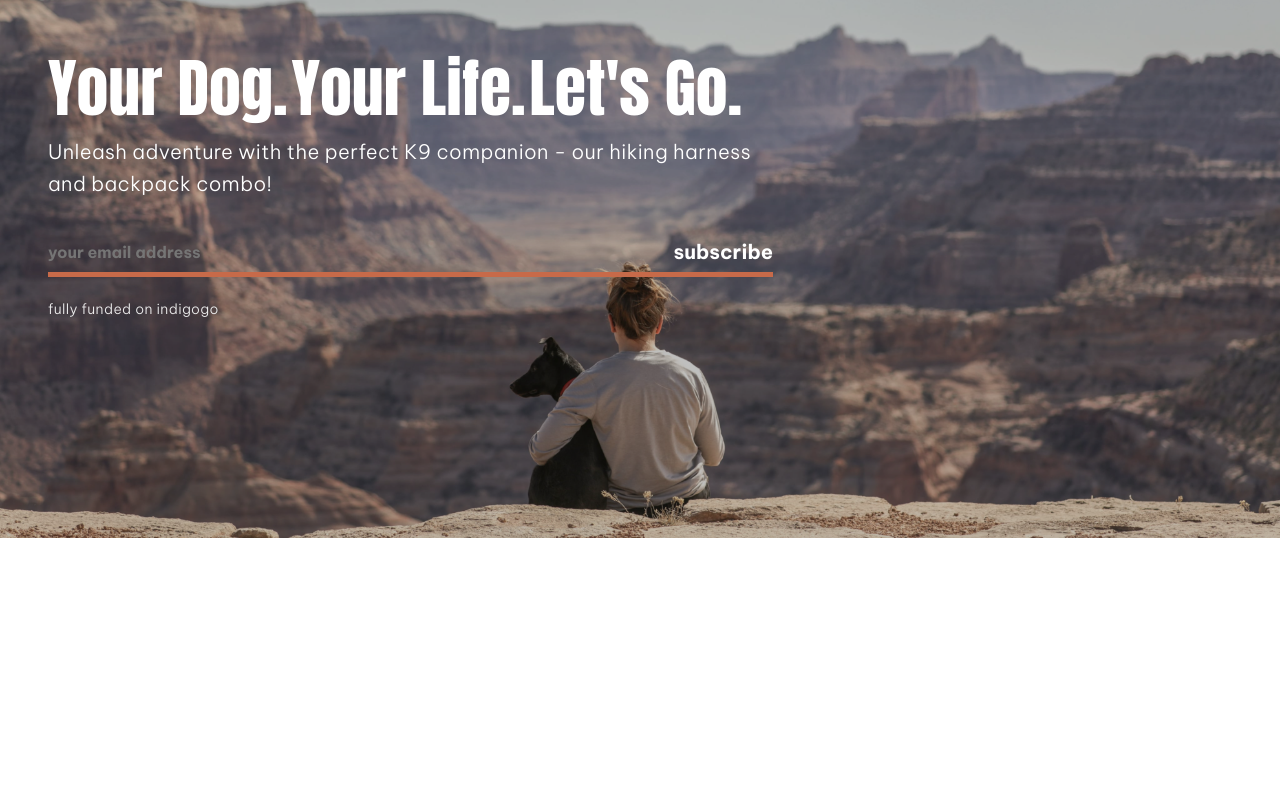
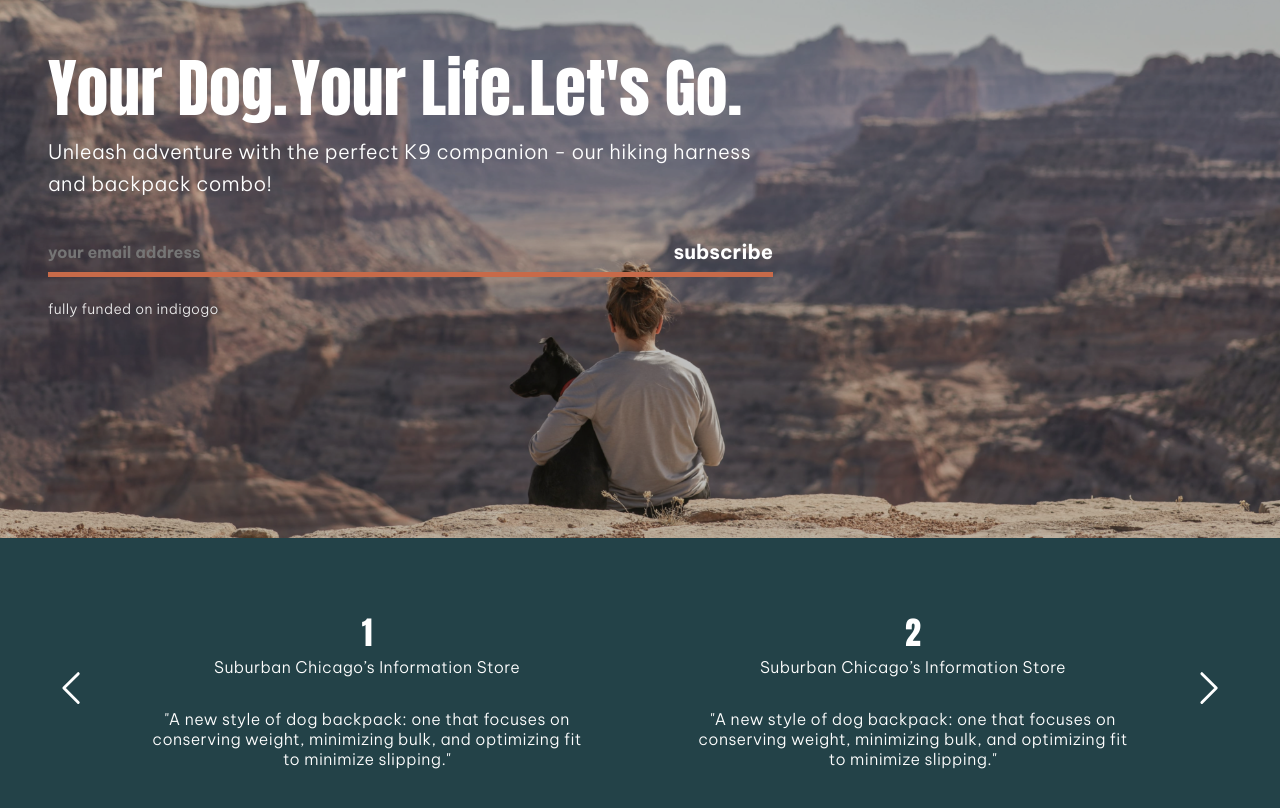
Before and after one commit to DOGPAK/dogpak-landing-page-1, a Next.js app in the folder dogpak-landing-page/: page / in a window 1280 px wide. Shown: the part 262-1070 px from the top of the page. Before the commit the page ends 800 px from the top, so only its background shows below. Built offline with nearby package versions, Linux system fonts and the light colour scheme.

Commit message:
created the testimonials section.

```diff
--- /dev/null
+++ b/dogpak-landing-page/components/Testimonials.jsx
@@ -0,0 +1,118 @@
+import React, { useRef } from "react";
+import styles from "../styles/Testimonials.module.css";
+
+const Testimonials = () => {
+    const scrollRef = useRef(null);
+
+    const scroll = (direction) => {
+        const { current } = scrollRef;
+        let scrollAmount = screen.width <= 550 ? 500 : 1250;
+
+        if (direction === "left") {
+            current.scrollLeft -= scrollAmount;
+        } else {
+            current.scrollLeft += scrollAmount;
+        }
+    };
+
+    return (
+        <div className={styles.holder}>
+            <svg
+                xmlns="http://www.w3.org/2000/svg"
+                fill="none"
+                viewBox="0 0 24 24"
+                strokeWidth={1.5}
+                stroke="currentColor"
+                className="w-6 h-6"
+                onClick={() => scroll("left")}
+            >
+                <path strokeLinecap="round" strokeLinejoin="round" d="M15.75 19.5L8.25 12l7.5-7.5"/>
+            </svg>
+
+            <div className={styles.testimonials} ref={scrollRef}>
+                <div className={styles.testimonial}>
+                    <div className={styles.testimonialHeading}>
+                        <h1>1</h1>
+                        <p>Suburban Chicago’s Information Store</p>
+                    </div>
+
+                    <p className={styles.testimonialDescription}>
+                        "A new style of dog backpack: one that focuses on conserving weight, minimizing bulk, and
+                        optimizing fit to minimize slipping."
+                    </p>
+                </div>
+                <div className={styles.testimonial}>
+                    <div className={styles.testimonialHeading}>
+                        <h1>2</h1>
+                        <p>Suburban Chicago’s Information Store</p>
+                    </div>
+
+                    <p className={styles.testimonialDescription}>
+                        "A new style of dog backpack: one that focuses on conserving weight, minimizing bulk, and
+                        optimizing fit to minimize slipping."
+                    </p>
+                </div>
+
+                <div className={styles.testimonial}>
+                    <div className={styles.testimonialHeading}>
+                        <h1>3</h1>
+                        <p>Suburban Chicago’s Information Store</p>
+                    </div>
+
+                    <p className={styles.testimonialDescription}>
+                        "A new style of dog backpack: one that focuses on conserving weight, minimizing bulk, and
+                        optimizing fit to minimize slipping."
+                    </p>
+                </div>
+                <div className={styles.testimonial}>
+                    <div className={styles.testimonialHeading}>
+                        <h1>4</h1>
+                        <p>Suburban Chicago’s Information Store</p>
+                    </div>
+
+                    <p className={styles.testimonialDescription}>
+                        "A new style of dog backpack: one that focuses on conserving weight, minimizing bulk, and
+                        optimizing fit to minimize slipping."
+                    </p>
+                </div>
+
+                <div className={styles.testimonial}>
+                    <div className={styles.testimonialHeading}>
+                        <h1>5</h1>
+                        <p>Suburban Chicago’s Information Store</p>
+                    </div>
+
+                    <p className={styles.testimonialDescription}>
+                        "A new style of dog backpack: one that focuses on conserving weight, minimizing bulk, and
+                        optimizing fit to minimize slipping."
+                    </p>
+                </div>
+                <div className={styles.testimonial}>
+                    <div className={styles.testimonialHeading}>
+                        <h1>6</h1>
+                        <p>Suburban Chicago’s Information Store</p>
+                    </div>
+
+                    <p className={styles.testimonialDescription}>
+                        "A new style of dog backpack: one that focuses on conserving weight, minimizing bulk, and
+                        optimizing fit to minimize slipping."
+                    </p>
+                </div>
+            </div>
+
+            <svg
+                xmlns="http://www.w3.org/2000/svg"
+                fill="none"
+                viewBox="0 0 24 24"
+                strokeWidth={1.5}
+                stroke="currentColor"
+                className="w-6 h-6"
+                onClick={() => scroll("right")}
+            >
+                <path strokeLinecap="round" strokeLinejoin="round" d="M8.25 4.5l7.5 7.5-7.5 7.5"/>
+            </svg>
+        </div>
+    );
+};
+
+export default Testimonials;
--- a/dogpak-landing-page/pages/index.jsx
+++ b/dogpak-landing-page/pages/index.jsx
@@ -1,6 +1,7 @@
 import Head from "next/head";
 import Navbar from "@/components/Navbar";
 import Hero from "@/components/Hero";
+import Testimonials from "@/components/Testimonials";
 
 export default function Home() {
     return (
@@ -20,6 +21,7 @@ export default function Home() {
             <main>
                 <Navbar/>
                 <Hero />
+                <Testimonials />
             </main>
         </>
     );
--- /dev/null
+++ b/dogpak-landing-page/styles/Testimonials.module.css
@@ -0,0 +1,71 @@
+.holder {
+    height: 300px;
+    width: 100%;
+
+    display: flex;
+    align-items: center;
+    justify-content: space-between;
+    padding: 0 3rem;
+    background-color: #234248;
+}
+
+.holder > svg {
+    width: 50px;
+}
+
+.testimonials {
+    height: 100%;
+    width: 100%;
+    display: flex;
+    justify-content: space-between;
+    flex-wrap: nowrap;
+    overflow-x: auto;
+    -webkit-overflow-scrolling: touch;
+    -ms-overflow-style: -ms-autohiding-scrollbar;
+    /*gap: 10rem;*/
+
+    scroll-behavior: smooth;
+    scroll-snap-type: x mandatory;
+}
+
+.testimonials::-webkit-scrollbar {
+    display: none;
+}
+
+/*.testimonialGroup {*/
+/*    scroll-snap-align: start;*/
+/*    flex: 0 0 auto;*/
+/*    display: flex;*/
+/*    justify-content: space-between;*/
+/*    width: 100%;*/
+/*}*/
+
+.testimonial {
+    scroll-snap-align: start;
+    display: flex;
+    flex-direction: column;
+    flex: 0 0 auto;
+
+    gap: 2rem;
+    justify-content: center;
+    align-items: center;
+    text-align: center;
+
+    height: 100%;
+    width: 50%;
+    padding: 0 3rem;
+}
+
+.testimonialHeading > p {
+    font-weight: 300;
+}
+
+.testimonialDescription {
+    font-weight: 300;
+}
+
+@media screen and (max-width: 960px) {
+    .testimonial {
+        width: 100%;
+    }
+}
--- a/dogpak-landing-page/styles/globals.css
+++ b/dogpak-landing-page/styles/globals.css
@@ -6,7 +6,7 @@
 }
 
 html {
-    /*background-color: black;*/
+    background-color: black;
     color: white;
 }
 
```
